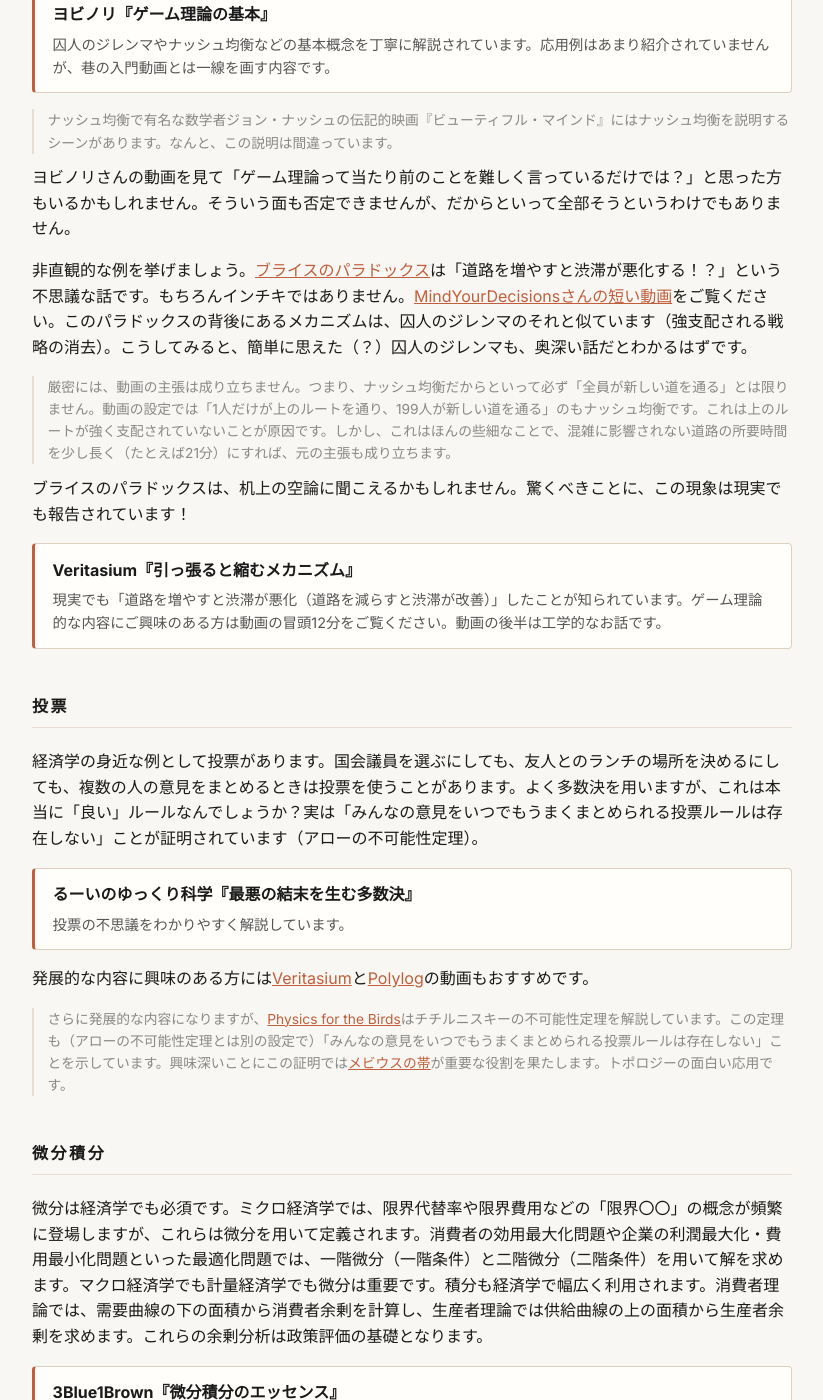
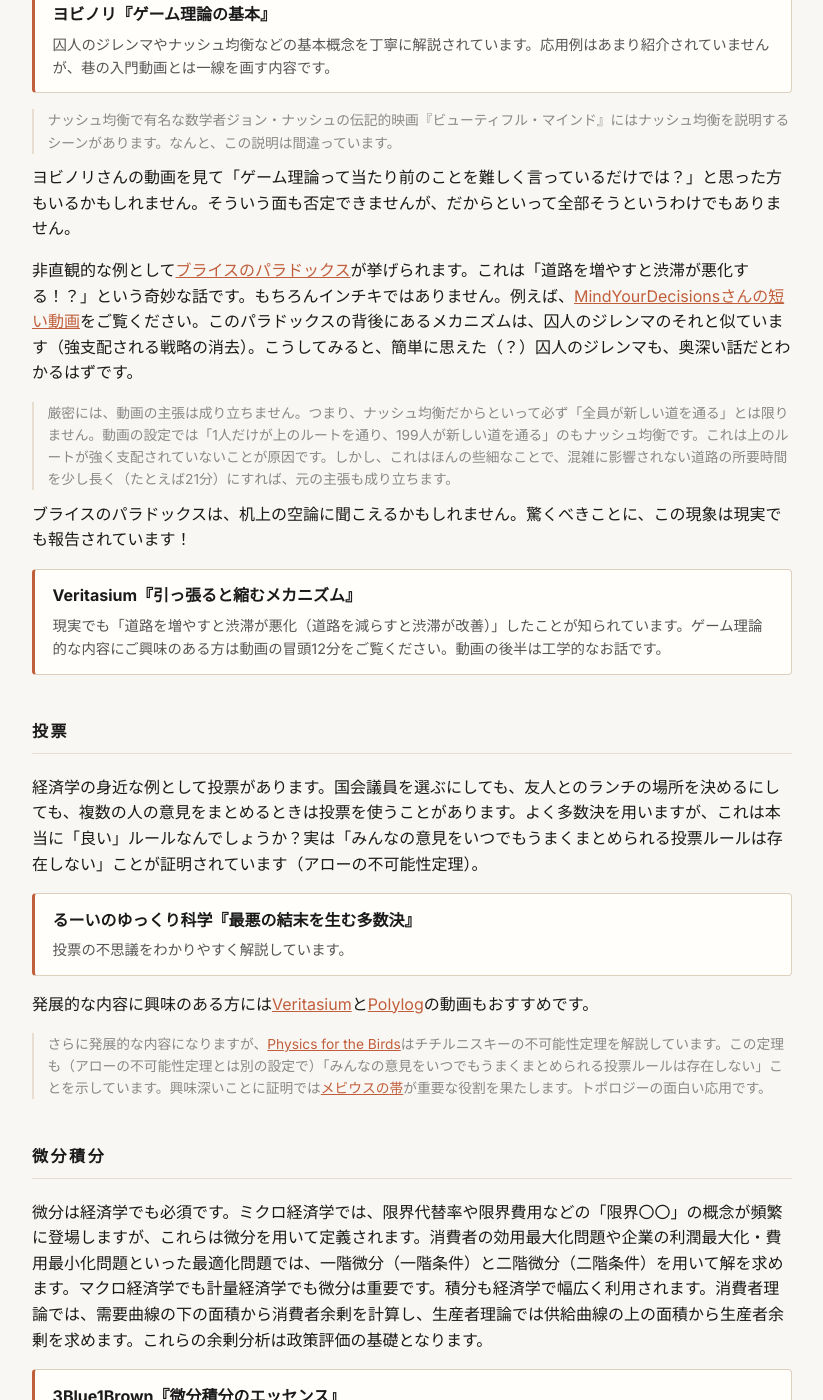
Before and after one commit to tetsuyahoshino137/tetsuyahoshino137.github.io, a Jekyll site: the page built from posts/youtube.html, in a window 1280 px wide and 1400 px high, scrolled down 1261 px. Shown: the whole window, without its empty margins (228-1051 px from the left). Built offline with Jekyll 4.4.1, drawn with Linux system fonts in a browser that asks for light colours.

Commit message:
Clean up YouTube post links and prose, stash info-theory draft
- Shorten video URLs to youtu.be form
- Decode Japanese Wikipedia URLs
- Refine game-theory and voting prose
- Add unpublished information-theory draft as an HTML comment

Co-Authored-By: Claude Opus 4.8 (1M context) <noreply@anthropic.com>

```diff
--- a/posts/youtube.html
+++ b/posts/youtube.html
@@ -67,7 +67,7 @@ scale: 1.0
 ナッシュ均衡で有名な数学者ジョン・ナッシュの伝記的映画『ビューティフル・マインド』にはナッシュ均衡を説明するシーンがあります。なんと、この説明は間違っています。
 </div>
 <p>ヨビノリさんの動画を見て「ゲーム理論って当たり前のことを難しく言っているだけでは？」と思った方もいるかもしれません。そういう面も否定できませんが、だからといって全部そうというわけでもありません。</p>
-<p>非直観的な例を挙げましょう。<a href="https://ja.wikipedia.org/wiki/%E3%83%96%E3%83%A9%E3%82%A4%E3%82%B9%E3%81%AE%E3%83%91%E3%83%A9%E3%83%89%E3%83%83%E3%82%AF%E3%82%B9" target="_blank">ブライスのパラドックス</a>は「道路を増やすと渋滞が悪化する！？」という不思議な話です。もちろんインチキではありません。<a href="https://www.youtube.com/watch?v=8mlH9bnvWVE" target="_blank">MindYourDecisionsさんの短い動画</a>をご覧ください。このパラドックスの背後にあるメカニズムは、囚人のジレンマのそれと似ています（強支配される戦略の消去）。こうしてみると、簡単に思えた（？）囚人のジレンマも、奥深い話だとわかるはずです。</p>
+<p>非直観的な例として<a href="https://ja.wikipedia.org/wiki/ブライスのパラドックス" target="_blank">ブライスのパラドックス</a>が挙げられます。これは「道路を増やすと渋滞が悪化する！？」という奇妙な話です。もちろんインチキではありません。例えば、<a href="https://youtu.be/8mlH9bnvWVE" target="_blank">MindYourDecisionsさんの短い動画</a>をご覧ください。このパラドックスの背後にあるメカニズムは、囚人のジレンマのそれと似ています（強支配される戦略の消去）。こうしてみると、簡単に思えた（？）囚人のジレンマも、奥深い話だとわかるはずです。</p>
 <div class="note">
 厳密には、動画の主張は成り立ちません。つまり、ナッシュ均衡だからといって必ず「全員が新しい道を通る」とは限りません。動画の設定では「1人だけが上のルートを通り、199人が新しい道を通る」のもナッシュ均衡です。これは上のルートが強く支配されていないことが原因です。しかし、これはほんの些細なことで、混雑に影響されない道路の所要時間を少し長く（たとえば21分）にすれば、元の主張も成り立ちます。
 </div>
@@ -84,13 +84,13 @@ scale: 1.0
 <div id="voting" class="section">
 <h2>投票</h2>
 <p>経済学の身近な例として投票があります。国会議員を選ぶにしても、友人とのランチの場所を決めるにしても、複数の人の意見をまとめるときは投票を使うことがあります。よく多数決を用いますが、これは本当に「良い」ルールなんでしょうか？実は「みんなの意見をいつでもうまくまとめられる投票ルールは存在しない」ことが証明されています（アローの不可能性定理）。</p>
-<a class="video-link" href="https://www.youtube.com/watch?v=Q7peHBx0MwY" target="_blank">
+<a class="video-link" href="https://youtu.be/Q7peHBx0MwY" target="_blank">
 <div class="vl-title">るーいのゆっくり科学『最悪の結末を生む多数決』</div>
 <div class="vl-desc">投票の不思議をわかりやすく解説しています。</div>
 </a>
 <p>発展的な内容に興味のある方には<a href="https://youtu.be/qf7ws2DF-zk" target="_blank">Veritasium</a>と<a href="https://youtu.be/rbVoEjS6Q1Q" target="_blank">Polylog</a>の動画もおすすめです。</p>
 <div class="note">
-さらに発展的な内容になりますが、<a href="https://youtu.be/v5ev-RAg7Xs" target="_blank">Physics for the Birds</a>はチチルニスキーの不可能性定理を解説しています。この定理も（アローの不可能性定理とは別の設定で）「みんなの意見をいつでもうまくまとめられる投票ルールは存在しない」ことを示しています。興味深いことにこの証明では<a href="https://ja.wikipedia.org/wiki/%E3%83%A1%E3%83%93%E3%82%A6%E3%82%B9%E3%81%AE%E5%B8%AF" target="_blank">メビウスの帯</a>が重要な役割を果たします。トポロジーの面白い応用です。
+さらに発展的な内容になりますが、<a href="https://youtu.be/v5ev-RAg7Xs" target="_blank">Physics for the Birds</a>はチチルニスキーの不可能性定理を解説しています。この定理も（アローの不可能性定理とは別の設定で）「みんなの意見をいつでもうまくまとめられる投票ルールは存在しない」ことを示しています。興味深いことに証明では<a href="https://ja.wikipedia.org/wiki/メビウスの帯" target="_blank">メビウスの帯</a>が重要な役割を果たします。トポロジーの面白い応用です。
 </div>
 </div>
 
@@ -110,13 +110,13 @@ scale: 1.0
 <h2>線形代数</h2>
 <p>線形代数も経済学では必須です。統計学・計量経済学では線形代数の知識は不可欠ですし、効用最大化や費用最小化などの最適化問題でも微分積分と併せて使います。</p>
 <p>線形代数は最初は簡単（？）かもしれませんが、行列式が出てきた辺りから怪しくなり、固有値やベクトル空間の公理を見て嫌になった方も多いのではないでしょうか。</p>
-<a class="video-link" href="https://www.youtube.com/watch?v=fNk_zzaMoSs" target="_blank">
+<a class="video-link" href="https://youtu.be/fNk_zzaMoSs" target="_blank">
 <div class="vl-title">3Blue1Brown『線形代数のエッセンス』</div>
 <div class="vl-desc">最高の入門シリーズです。ベクトルの復習から始まり、行列式や固有値など一見わかりにくい概念も視覚的に説明しています。最終回では線形を抽象的に振り返り、ベクトル空間の定義まで連れて行ってくれます。</div>
 </a>
-<p>線形代数には他にも多くわかりやすい解説があります。特に、<a href="https://www.youtube.com/watch?v=svm8hlhF8PA" target="_blank">ヨビノリさんのシリーズ</a>や<a href="https://www.youtube.com/watch?v=wVipLySksnE" target="_blank">アイシア＝ソリッドさんのシリーズ</a>もおすすめです。</p>
+<p>線形代数には他にも多くわかりやすい解説があります。特に、<a href="https://youtu.be/svm8hlhF8PA" target="_blank">ヨビノリさんのシリーズ</a>や<a href="https://youtu.be/wVipLySksnE" target="_blank">アイシア＝ソリッドさんのシリーズ</a>もおすすめです。</p>
 <div class="note">
-<a href="https://www.youtube.com/watch?v=SNCHDPwQGFw" target="_blank">Ufoliumさんのシリーズ</a>もおすすめですが、一部有料のようです。
+<a href="https://youtu.be/SNCHDPwQGFw" target="_blank">Ufoliumさんのシリーズ</a>もおすすめですが、一部有料のようです。
 </div>
 </div>
 
@@ -165,6 +165,26 @@ scale: 1.0
 <div id="information" class="section">
 <h2>情報理論</h2>
 <p>後日追加します（たぶん）。</p>
+<!-- 下書き（未公開・後日清書予定）
+<p>
+	情報理論は経済学でも広く使われるようになりました。今日では<a href="https://ja.wikipedia.org/wiki/情報量" target="_blank">エントロピー</a>や<a href="https://ja.wikipedia.org/wiki/カルバック・ライブラー情報量" target="_blank">KLダイバージェンス</a>という用語をよく耳にします。これらのトピックは経済学の教科書ではまだほとんど扱われていません。しかし、YouTubeには多くの教育的な動画があります。
+</p>
+<div class="note">
+	そもそも情報理論が経済学やゲーム理論ではどのように使われるのでしょうか。応用例はいくつもありますが、ここでは合理的不注意 (rational inattention) の理論に絞って説明します。経済主体は、意思決定をする際にすべての情報を完全に観測し、処理できるわけではありません。情報の取得や処理には認知的コストがかかるからです。標準的な経済モデルは、こうしたコストを無視し、経済主体は常に最適な意思決定ができると仮定してきました。しかし実際には、たとえば物価が変化してもすぐには消費行動を変えなかったり、企業がすぐには価格を改定しなかったりします。こうした現象は、情報処理にコストがかかると考えれば自然に説明できます。<br>では、この「情報処理のコスト」をどう数式で表せばよいでしょうか。合理的不注意の理論では、情報理論を応用することで情報処理のコストを定式化しました。情報理論は、ある情報がどれだけの「量」を持つか、そしてある信号からどれだけの情報が実際に伝わるかを、数学的に厳密に定義する枠組みを提供しています。この枠組みを経済主体の意思決定に当てはめることで、情報処理能力の制約を定式化し、その制約の下で経済主体がどう振る舞うかを論じたのです。<br>合理的不注意の理論以外にも、情報理論はいまや意思決定理論や学習理論など様々な分野で活用されています。
+</div>
+<a class="video-link" href="https://youtu.be/l6DKRf-fAAM" target="_blank">
+	<div class="vl-title">3Blue1Brown『エントロピーを再発明する』</div>
+	<div class="vl-desc">情報理論で3Blue1Brownである。</div>
+</a>
+<a class="video-link" href="https://youtu.be/mPU-7gGjp5Q" target="_blank">
+	<div class="vl-title">ヨビノリ『物理学のための情報理論入門』</div>
+	<div class="vl-desc">「物理学のため」と銘打っていますが、経済学部も役出ちます。</div>
+</a>
+<a class="video-link" href="https://youtu.be/mPU-7gGjp5Q" target="_blank">
+	<div class="vl-title">アイシア＝ソリッド『KL divergence ← これだけ分かれば OK』</div>
+	<div class="vl-desc">KL divergenceに絞ってわかりやすく解説されています。</div>
+</a>
+-->
 </div>
 
 <!-- 測度論 -->
@@ -172,13 +192,13 @@ scale: 1.0
 <h2>測度論・ルベーグ積分</h2>
 <p>研究者志望の学生さんから「測度論やルベーグ積分は勉強した方がいいですか？」と聞かれることがあります。経済理論志望の方は勉強しておくと後々役に立つと思いますが、経済理論に限ってもほとんど使わない分野もありますから、興味のある分野の先生に聞いてみてください。</p>
 <div class="note">知り合いの研究者数名にも聞いたことがありますが、専攻に関わらず全員勉強すべき、という過激派もいました。</div>
-<a class="video-link" href="https://www.youtube.com/watch?v=D-3XOovWB6Q" target="_blank">
+<a class="video-link" href="https://youtu.be/D-3XOovWB6Q" target="_blank">
 <div class="vl-title">新井『イメージがわかるルベーグ測度・積分』</div>
 <div class="vl-desc">直観的なイメージを強調しつつも、硬派なスタイルの動画です。ルベーグ積分の動画には、簡単に説明しようとして内容を端折ってしまうものが多い中、新井先生の丁寧な解説は貴重です。</div>
 </a>
 <p>リーマン積分は「縦切り」であるのに対し、ルベーグ積分はそれを「横切り」にしただけかのような説明がされることがあります。ルベーグ積分はたしかに横切りですが、「縦切りか横切りか」が本質的だとは私は思いません。横切りのアイデアは複雑な関数を簡単な関数で近似するときに有用な直観だと思いますが、結局は横切りしたときの「横の長さ」をきちんと測る必要があるという話になります。すると、測度論は大事という結論に落ち着くわけです。測度論は退屈だと言われがちですが、こういう考え方をすればモチベーションが湧いてくるかもしれません。</p>
 <div class="note">
-ちなみに、<a href="https://www.youtube.com/watch?v=GCXudhqPek4" target="_blank">測度論を使わずに積分を定義する方法</a>もありますが、結局測度論は重要です。
+ちなみに、<a href="https://youtu.be/GCXudhqPek4" target="_blank">測度論を使わずに積分を定義する方法</a>もありますが、結局測度論は重要です。
 </div>
 </div>
 
@@ -238,15 +258,15 @@ scale: 1.0
 </div>
 <div class="ch-item">
 <div class="ch-name"><a href="https://www.youtube.com/@evimalab" target="_blank">えびまラボ</a></div>
-<div class="ch-desc">数学やプログラミングを解説されています。特におすすめは<a href="https://www.youtube.com/watch?v=agRtx_XREtA" target="_blank">戦略盗用論法</a>（ちなみに考案したのはナッシュ）と<a href="https://www.youtube.com/watch?v=hGa8_P8X3yY" target="_blank">確率的手法</a>（考案したのはエルデシュ）の動画です。後者の問題は<a href="https://youtube.com/shorts/QLu_ZsRc_G0?si=Sy4iikgOKp4vqzzO" target="_blank">3Blue1Brownの今月の問題シリーズ</a>でも取り上げられていました。</div>
+<div class="ch-desc">数学やプログラミングを解説されています。特におすすめは<a href="https://youtu.be/agRtx_XREtA" target="_blank">戦略盗用論法</a>（ちなみに考案したのはナッシュ）と<a href="https://youtu.be/hGa8_P8X3yY" target="_blank">確率的手法</a>（考案したのはエルデシュ）の動画です。後者の問題は<a href="https://youtube.com/shorts/QLu_ZsRc_G0?si=Sy4iikgOKp4vqzzO" target="_blank">3Blue1Brownの今月の問題シリーズ</a>でも取り上げられていました。</div>
 </div>
 <div class="ch-item">
 <div class="ch-name"><a href="https://www.youtube.com/@J_Koizumi_144" target="_blank">JK</a></div>
-<div class="ch-desc">ご自身が解決された未解決問題（！）を解説されています。<a href="https://www.youtube.com/watch?v=2LC1mAJGmmU" target="_blank">『エルデシュの未解決問題を解いてみた』</a>なんてトンデモ動画かと思ったら本当でびっくり。</div>
+<div class="ch-desc">ご自身が解決された未解決問題（！）を解説されています。<a href="https://youtu.be/2LC1mAJGmmU" target="_blank">『エルデシュの未解決問題を解いてみた』</a>なんてトンデモ動画かと思ったら本当でびっくり。</div>
 </div>
 <div class="ch-item">
 <div class="ch-name"><a href="https://www.youtube.com/@shinonao-math" target="_blank">篠崎菜穂子の「とかない」数学</a></div>
-<div class="ch-desc">数学者や物理学者のインタビュー動画を投稿されています。<a href="https://www.youtube.com/watch?v=WH0D0Fx4Zu0" target="_blank">本多先生のインタビュー</a>や<a href="https://www.youtube.com/watch?v=bGWCXxeUMkE" target="_blank">河東先生のインタビュー</a>は特に面白かったです。</div>
+<div class="ch-desc">数学者や物理学者のインタビュー動画を投稿されています。<a href="https://youtu.be/WH0D0Fx4Zu0" target="_blank">本多先生のインタビュー</a>や<a href="https://youtu.be/bGWCXxeUMkE" target="_blank">河東先生のインタビュー</a>は特に面白かったです。</div>
 </div>
 </div>
 </div>
```
